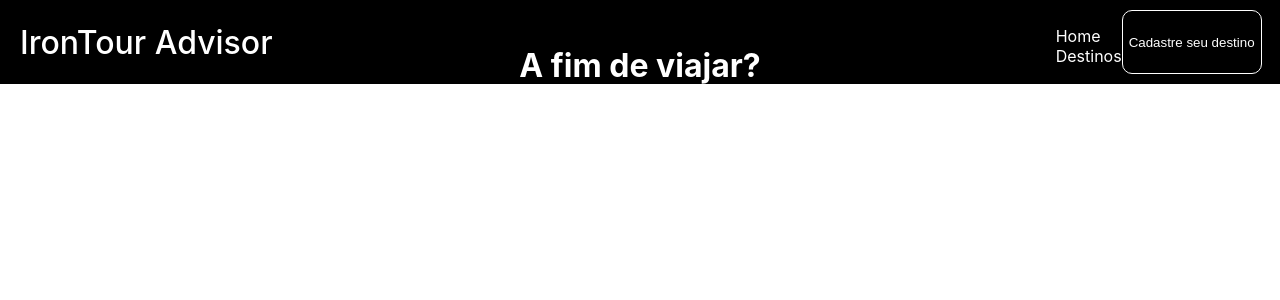
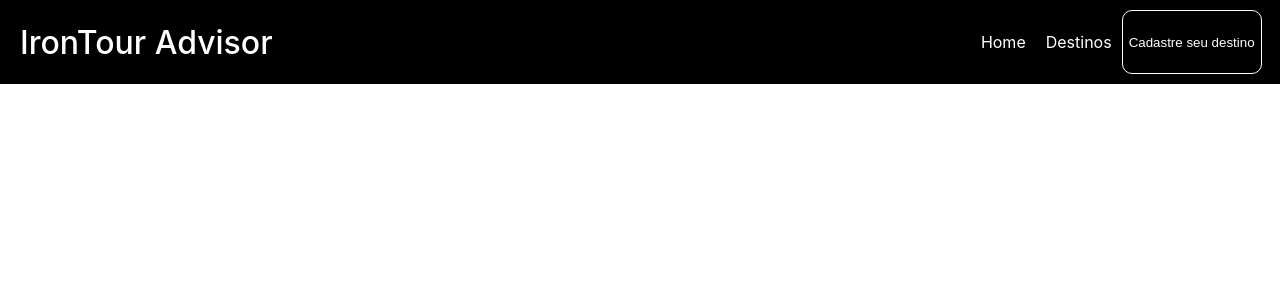
Before and after one commit to SancheesAndre/IronHack-SegundoProjeto, a React (Create React App) app: page / in a window 1280 px wide. Shown: the top 300 px of the page. Built offline with nearby package versions, Linux system fonts and the light colour scheme; grey boxes are pictures that could not be loaded.

Commit message:
Navbar com menu alinhado e Hero ainda em processo

```diff
--- a/src/components/Hero/Hero.js
+++ b/src/components/Hero/Hero.js
@@ -4,9 +4,11 @@ import noronha from '../../images/noronha.jpeg'
 function Hero() {
     return(
         <div className='hero'>
+
             <div className="hero-text">
+                {/* {/* <img src={noronha} alt='Noronha'/>
                 <h1>A fim de viajar?</h1>
-                <p>NORONHA</p>
+                <p>NORONHA</p>  */}
             </div>
         </div>
     )
--- a/src/components/Navbar/Navbar.css
+++ b/src/components/Navbar/Navbar.css
@@ -29,13 +29,15 @@ nav div {
     justify-content: space-between;
 }
 
-ul li {
+ul {
     display: flex;
     align-items: center;
+    justify-content: space-between;
 }
 
-li a {
+li {
     display: flex;
+    padding: 10px;
 }
 
 .btn-cadastrar {
```
